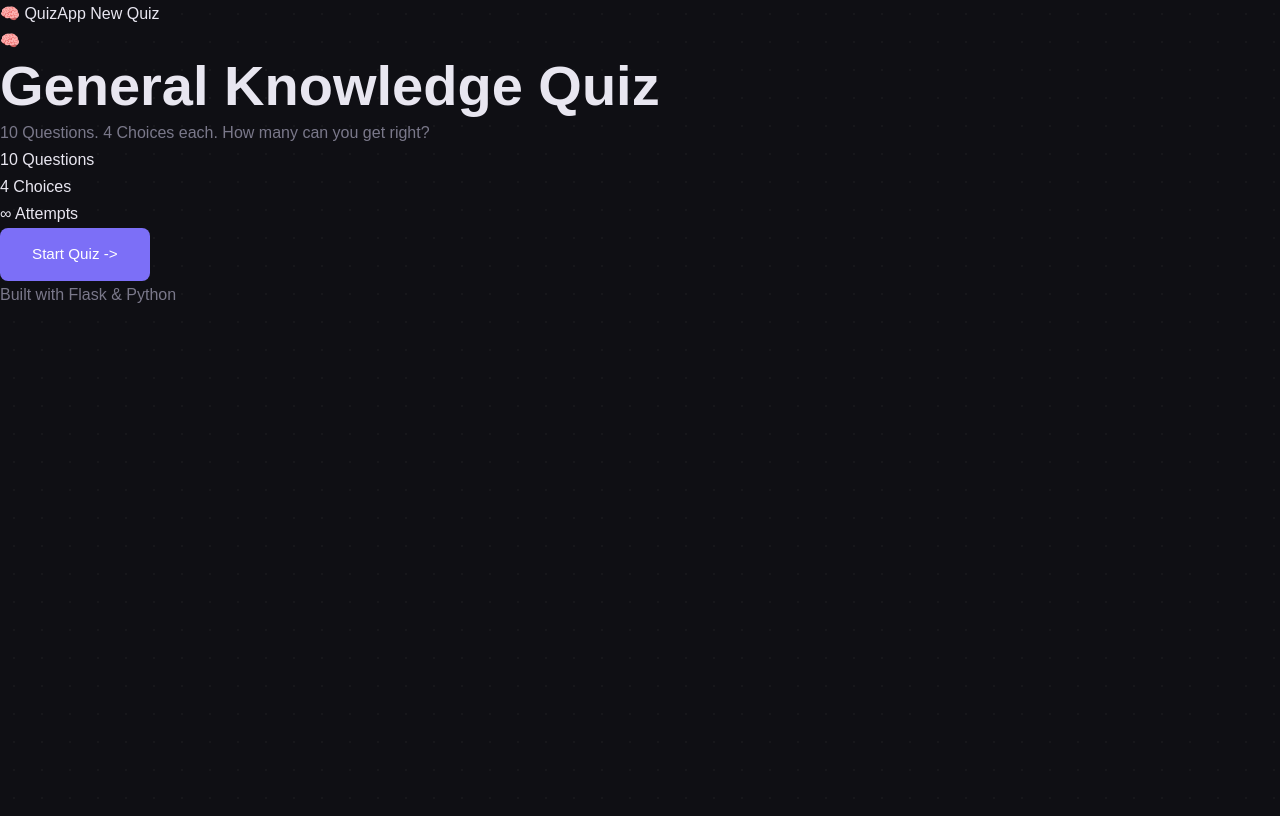
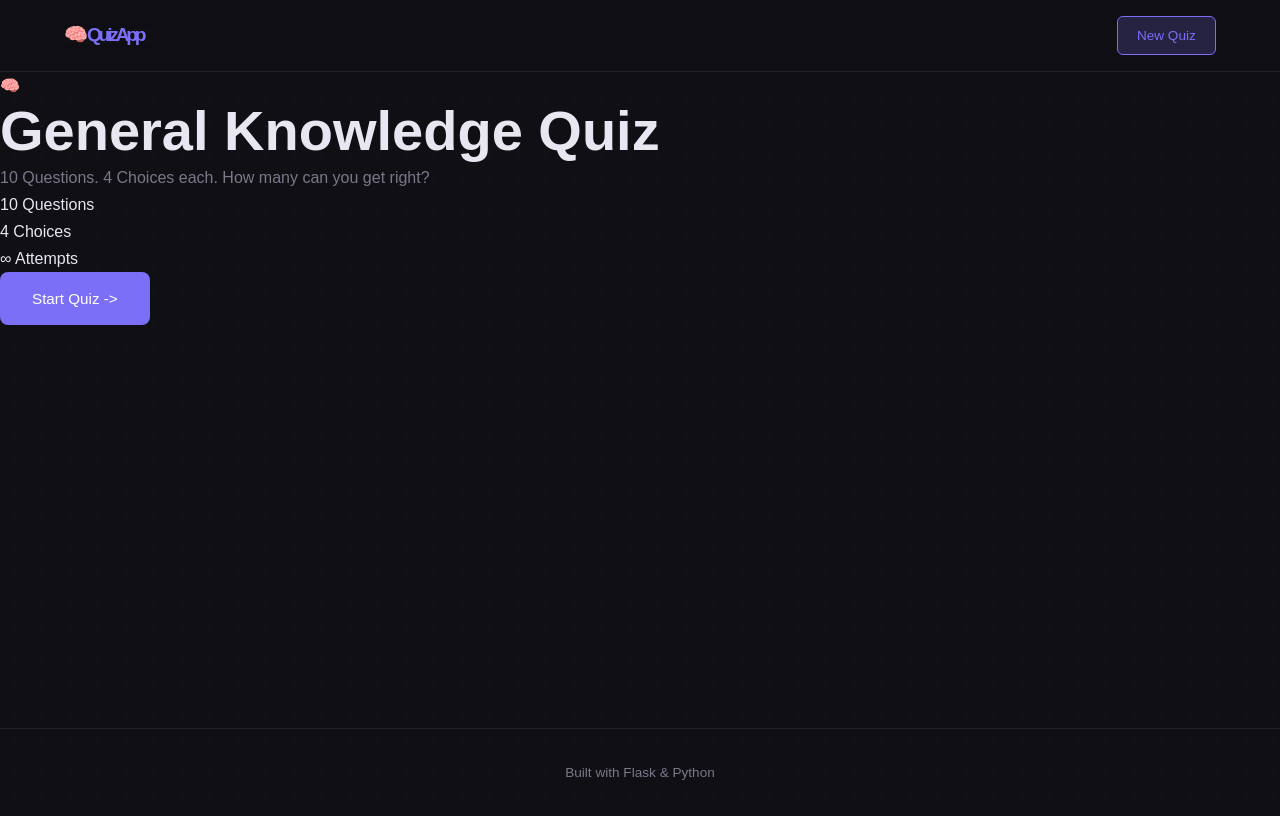
Before and after one commit to colin-182/FLASK_QUIZ, a Flask app: page / in a window 1280 px wide. Before the commit the page ends 303 px from the top, so only its background shows below. Run offline with Flask 3, Linux system fonts and the light colour scheme.

Commit message:
style.css updated with nav and footer sections

```diff
--- a/static/css/style.css
+++ b/static/css/style.css
@@ -92,3 +92,59 @@ p {color: var(--muted); }
     border-color: var(--accent);
     color: var(--accent);
 }
+
+/* Section 4 - Navigation */
+.nav {
+    position: fixed;
+    top: 0; left: 0; right: 0;
+    z-index: 100;
+    display: flex;
+    align-items: center;
+    justify-content: space-between;
+    padding: 1rem 5vw;
+    background: rgba(15, 15, 20, 0.8);
+    backdrop-filter: blur(16px);
+    border-bottom: 1px solid var(--border);
+}
+
+.nav__logo {
+    font-family: var(--font-heading);
+    font-size: 1.2rem;
+    font-weight: 700;
+    color: var(--accent);
+    letter-spacing: -0.2rem;
+}
+
+.nav__btn {
+    padding: 0.45rem 1.2rem;
+    background: var(--accent-glow);
+    border: 1px solid var(--accent);
+    border-radius: 6px;
+    color: var(--accent);
+    font-size: 0.85rem;
+    font-weight: 500;
+    transition: var(--transition);
+}
+
+.nav__btn:hover {
+    background: var(--accent);
+    color: #fff;
+}
+
+/* section 5 - Footer */
+
+.footer {
+    text-align: center;
+    padding: 2rem;
+    border-top: 1px solid var(--border);
+    color: var(--muted);
+    font-size: 0.85rem;
+}
+
+/* main layout */
+.main {
+    padding-top: 72px;
+    min-height: calc(100vh - 72px);
+    display: flex;
+    flex-direction: column;
+}
```
